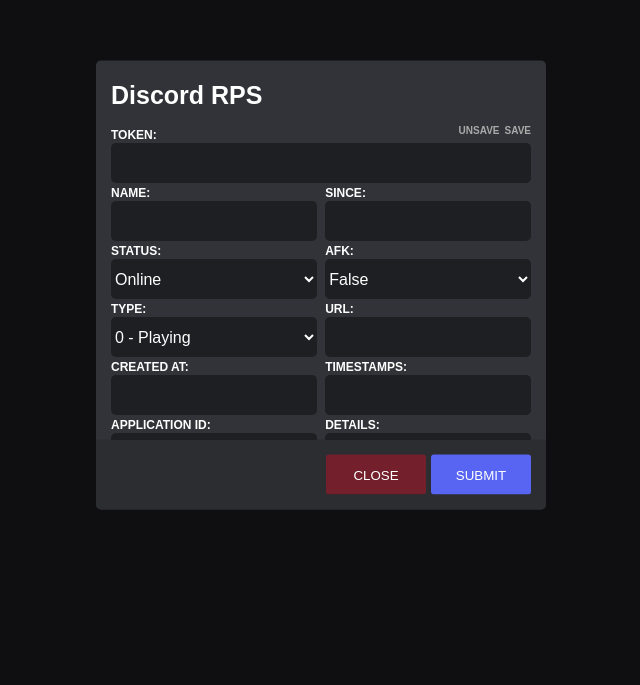
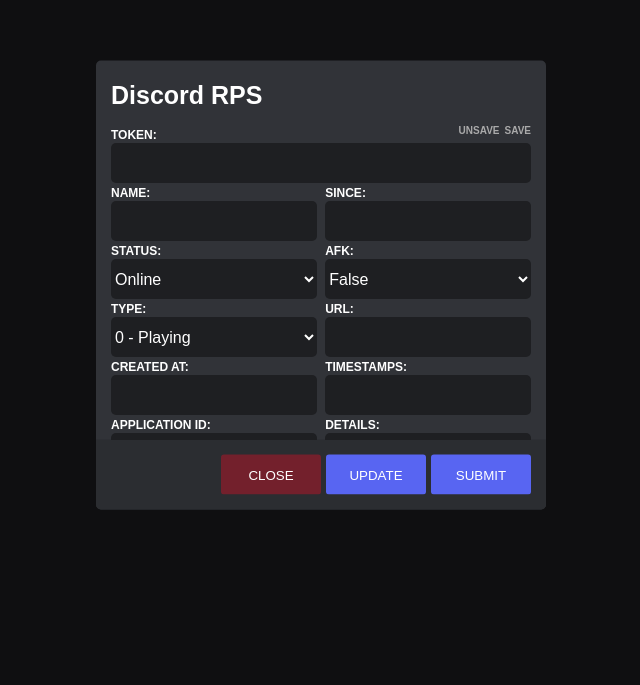
Before and after one commit to lilmond/Discord-RPS, a plain HTML site: page index.html in a window 1280 px wide. Shown: the part 115-800 px from the top of the page, without its empty margins (319-959 px from the left). Drawn offline with Linux system fonts and the light colour scheme.

Commit message:
Update index.html

```diff
--- a/index.html
+++ b/index.html
@@ -131,6 +131,7 @@
                 </div>
                 <div class="form-buttons-container">
                     <button type="button" class="blurple-button" id="submit_button">SUBMIT</button>
+                    <button type="button" class="blurple-button" id="update_button">UPDATE</button>
                     <button type="button" class="red-button" id="close_button">CLOSE</button>
                 </div>
             </form>
```
